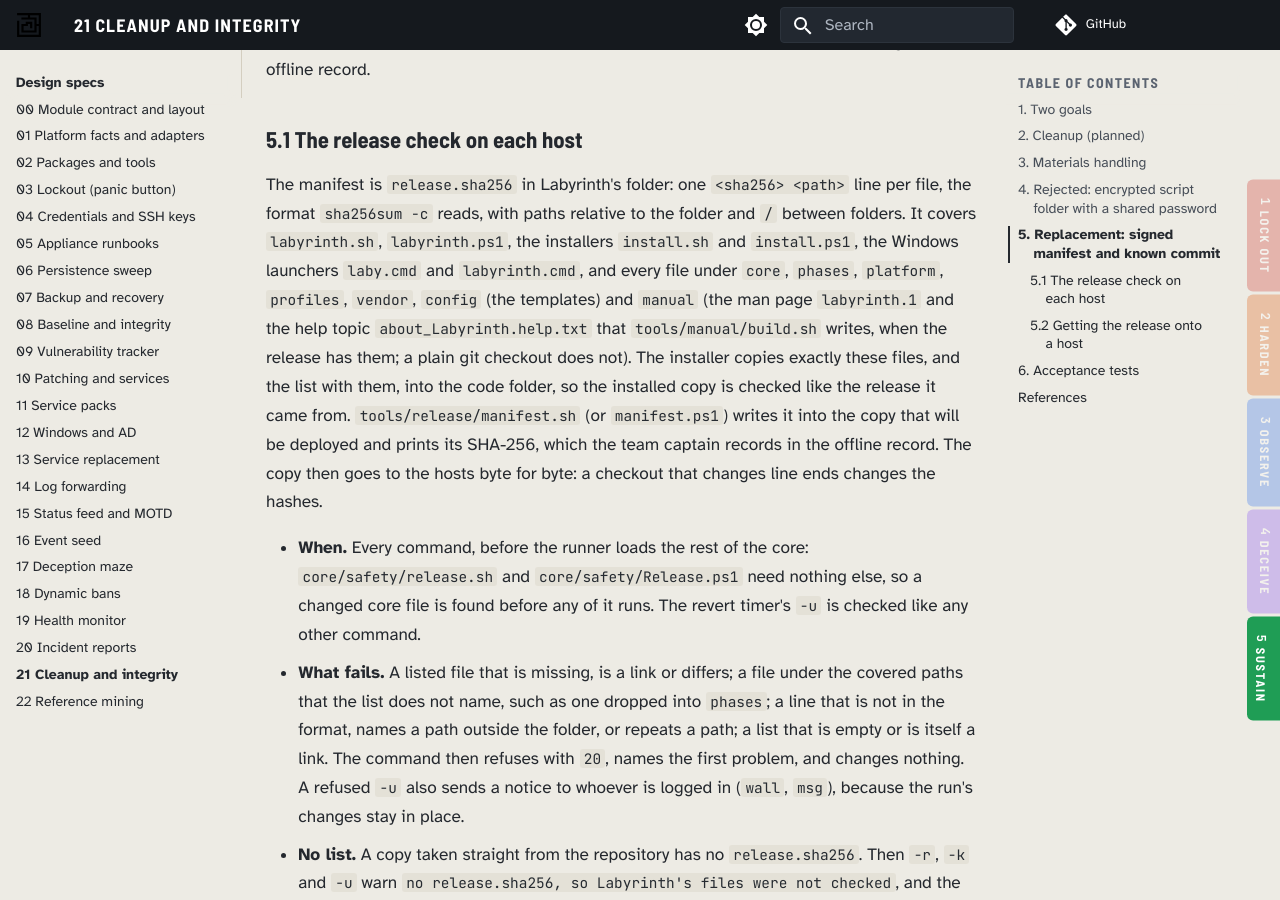
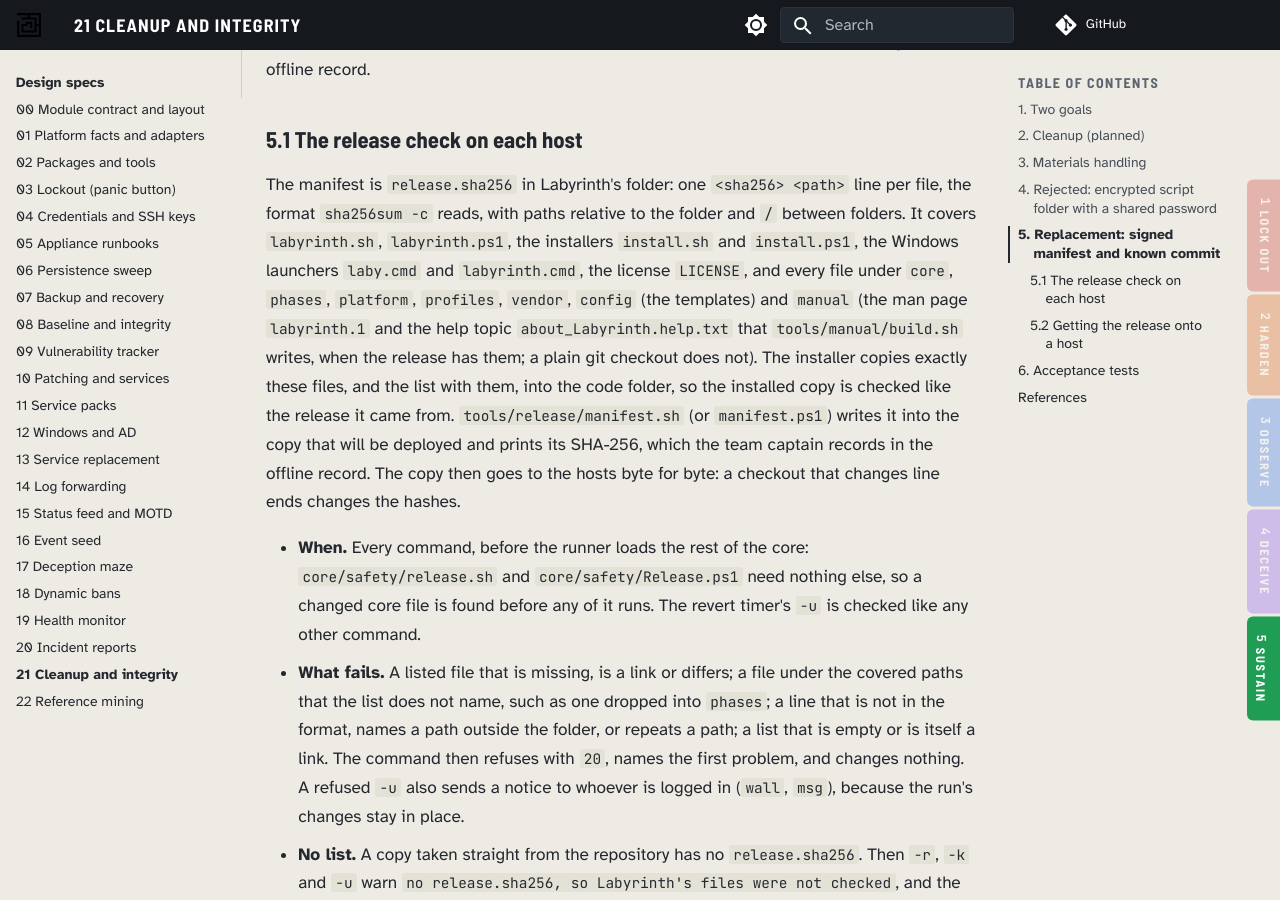
Before and after one commit to dotnetdork/Labyrinth, an MkDocs documentation site: the page built from docs/design/21-Cleanup-and-Tool-Integrity.md, in a window 1280 px wide and 900 px high, scrolled down 3267 px. Built offline with MkDocs 1.6.1 and Material for MkDocs 9.7.7, drawn with Linux system fonts in a browser that asks for light colours; comment, search, counter and statistics services are not loaded.

Commit message:
Ship LICENSE in the release, covered by release.sha256
The installer screen points to LICENSE, and the license must travel with
every copy. It joins the release list on both platforms, so the archive
holds it, the hash covers it and the installer copies it.

```diff
--- a/docs/design/21-Cleanup-and-Tool-Integrity.md
+++ b/docs/design/21-Cleanup-and-Tool-Integrity.md
@@ -46,7 +46,7 @@ The earlier idea was an encrypted folder, decrypted with a shared team password.
 
 ### 5.1 The release check on each host
 
-The manifest is `release.sha256` in Labyrinth's folder: one `<sha256>  <path>` line per file, the format `sha256sum -c` reads, with paths relative to the folder and `/` between folders. It covers `labyrinth.sh`, `labyrinth.ps1`, the installers `install.sh` and `install.ps1`, the Windows launchers `laby.cmd` and `labyrinth.cmd`, and every file under `core`, `phases`, `platform`, `profiles`, `vendor`, `config` (the templates) and `manual` (the man page `labyrinth.1` and the help topic `about_Labyrinth.help.txt` that `tools/manual/build.sh` writes, when the release has them; a plain git checkout does not). The installer copies exactly these files, and the list with them, into the code folder, so the installed copy is checked like the release it came from. `tools/release/manifest.sh` (or `manifest.ps1`) writes it into the copy that will be deployed and prints its SHA-256, which the team captain records in the offline record. The copy then goes to the hosts byte for byte: a checkout that changes line ends changes the hashes.
+The manifest is `release.sha256` in Labyrinth's folder: one `<sha256>  <path>` line per file, the format `sha256sum -c` reads, with paths relative to the folder and `/` between folders. It covers `labyrinth.sh`, `labyrinth.ps1`, the installers `install.sh` and `install.ps1`, the Windows launchers `laby.cmd` and `labyrinth.cmd`, the license `LICENSE`, and every file under `core`, `phases`, `platform`, `profiles`, `vendor`, `config` (the templates) and `manual` (the man page `labyrinth.1` and the help topic `about_Labyrinth.help.txt` that `tools/manual/build.sh` writes, when the release has them; a plain git checkout does not). The installer copies exactly these files, and the list with them, into the code folder, so the installed copy is checked like the release it came from. `tools/release/manifest.sh` (or `manifest.ps1`) writes it into the copy that will be deployed and prints its SHA-256, which the team captain records in the offline record. The copy then goes to the hosts byte for byte: a checkout that changes line ends changes the hashes.
 
 - **When.** Every command, before the runner loads the rest of the core: `core/safety/release.sh` and `core/safety/Release.ps1` need nothing else, so a changed core file is found before any of it runs. The revert timer's `-u` is checked like any other command.
 - **What fails.** A listed file that is missing, is a link or differs; a file under the covered paths that the list does not name, such as one dropped into `phases`; a line that is not in the format, names a path outside the folder, or repeats a path; a list that is empty or is itself a link. The command then refuses with `20`, names the first problem, and changes nothing. A refused `-u` also sends a notice to whoever is logged in (`wall`, `msg`), because the run's changes stay in place.
```
Also changed, not shown: 3 other files.
